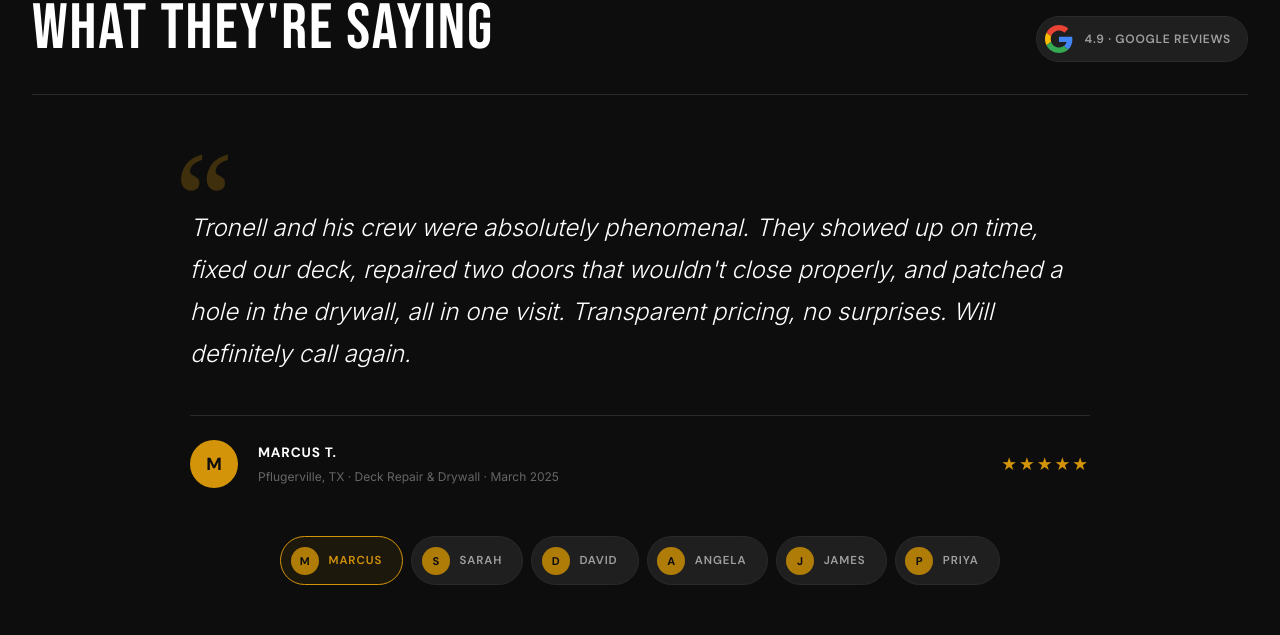
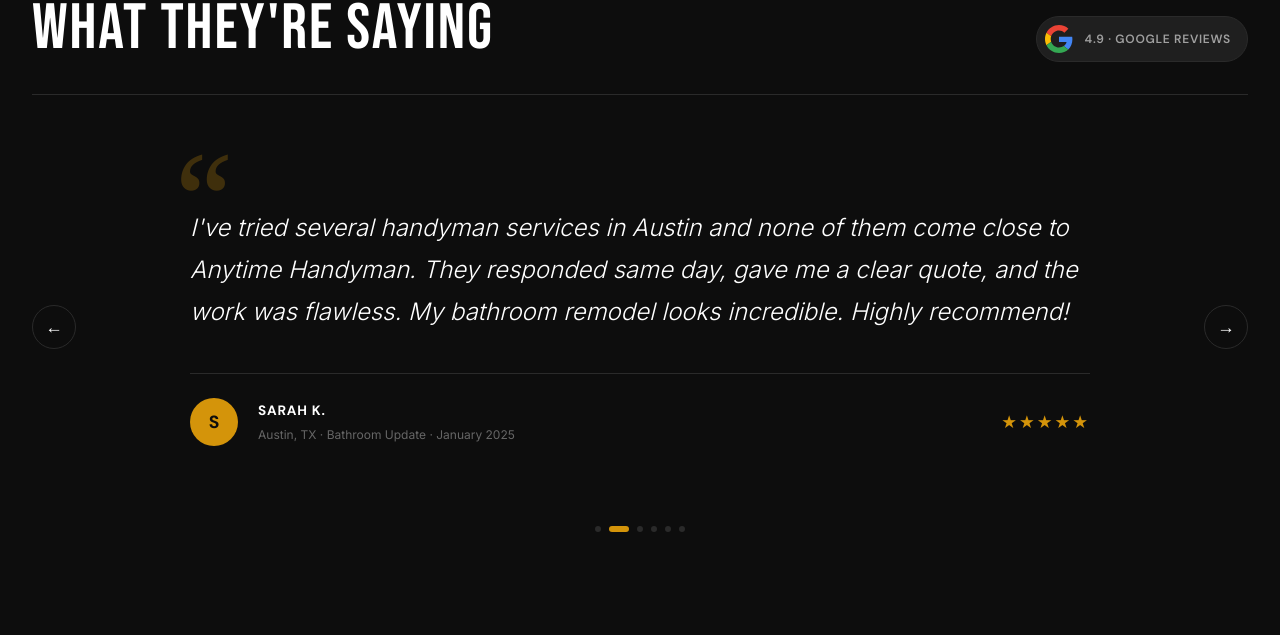
Before and after one commit to Training4Humans/anytime-handyman, a Next.js app: page / in a window 1280 px wide. Shown: the part 2129-2764 px from the top of the page. Built offline with nearby package versions, Linux system fonts and the light colour scheme; grey boxes are pictures that could not be loaded.

Commit message:
Testimonials: auto-advancing slideshow with left/right arrows, fade transition, dot indicators

```diff
--- a/components/Testimonials.module.css
+++ b/components/Testimonials.module.css
@@ -117,62 +117,77 @@
   letter-spacing: 2px;
 }
 
-/* Selector tabs */
-.tabs {
+/* Slideshow wrapper */
+.slideshowWrap {
   display: flex;
-  gap: 0.5rem;
-  justify-content: center;
-  flex-wrap: wrap;
+  align-items: center;
+  gap: 1.5rem;
+  margin-bottom: 2rem;
 }
 
-.tab {
+.arrow {
+  flex-shrink: 0;
+  width: 44px;
+  height: 44px;
   display: flex;
   align-items: center;
-  gap: 0.6rem;
-  padding: 0.6rem 1.25rem 0.6rem 0.6rem;
-  background: var(--black-card);
+  justify-content: center;
+  background: transparent;
   border: 1px solid var(--black-border);
-  border-radius: var(--radius-full);
+  border-radius: 50%;
+  color: var(--white);
+  font-size: 1.1rem;
   cursor: pointer;
   transition: all var(--transition-base);
 }
 
-.tab:hover {
+.arrow:hover {
   border-color: var(--gold);
+  color: var(--gold);
 }
 
-.tabActive {
-  border-color: var(--gold);
-  background: rgba(212,148,10,0.08);
+/* Fade transition */
+.quoteBlock {
+  flex: 1;
+  max-width: 900px;
+  position: relative;
+  padding-top: 2rem;
+  transition: opacity 0.3s ease;
 }
 
-.tabAvatar {
-  width: 28px;
-  height: 28px;
-  background: var(--gold-dark);
-  color: var(--black);
-  border-radius: 50%;
-  display: flex;
-  align-items: center;
-  justify-content: center;
-  font-family: var(--font-ui);
-  font-size: 0.7rem;
-  font-weight: 700;
+.fading {
+  opacity: 0;
 }
 
-.tabName {
-  font-family: var(--font-ui);
-  font-size: 0.72rem;
-  font-weight: 600;
-  letter-spacing: 0.08em;
-  text-transform: uppercase;
-  color: var(--gray-400);
+/* Dot indicators */
+.dots {
+  display: flex;
+  gap: 0.5rem;
+  justify-content: center;
+  margin-top: 0.5rem;
 }
 
-.tabActive .tabName { color: var(--gold); }
+.dot {
+  width: 6px;
+  height: 6px;
+  border-radius: 50%;
+  background: var(--black-border);
+  border: none;
+  cursor: pointer;
+  transition: all var(--transition-base);
+  padding: 0;
+}
+
+.dotActive {
+  background: var(--gold);
+  width: 20px;
+  border-radius: 3px;
+}
 
 @media (max-width: 768px) {
   .header { flex-direction: column; align-items: flex-start; }
   .stars { margin-left: 0; }
   .quoteFooter { flex-wrap: wrap; }
+  .arrow { width: 36px; height: 36px; font-size: 0.9rem; }
+  .slideshowWrap { gap: 0.75rem; }
 }
--- a/components/Testimonials.tsx
+++ b/components/Testimonials.tsx
@@ -1,11 +1,38 @@
 "use client";
-import { useState } from "react";
+import { useState, useEffect, useCallback } from "react";
 import AnimatedSection from "./AnimatedSection";
 import { testimonials } from "@/config/testimonials";
 import styles from "./Testimonials.module.css";
 
+const INTERVAL = 5000; // ms between auto-advances
+
 export default function Testimonials() {
   const [active, setActive] = useState(0);
+  const [fading, setFading] = useState(false);
+  const total = testimonials.length;
+
+  const goTo = useCallback((index: number) => {
+    setFading(true);
+    setTimeout(() => {
+      setActive(index);
+      setFading(false);
+    }, 300);
+  }, []);
+
+  const prev = useCallback(() => {
+    goTo((active - 1 + total) % total);
+  }, [active, total, goTo]);
+
+  const next = useCallback(() => {
+    goTo((active + 1) % total);
+  }, [active, total, goTo]);
+
+  // Auto-advance
+  useEffect(() => {
+    const timer = setInterval(next, INTERVAL);
+    return () => clearInterval(timer);
+  }, [next]);
+
   const t = testimonials[active];
 
   return (
@@ -34,8 +61,18 @@ export default function Testimonials() {
           </div>
         </AnimatedSection>
 
-        {/* Big editorial quote */}
-        <AnimatedSection animation="fade-up" className={styles.quoteBlock}>
+        {/* Slideshow quote */}
+        <div className={styles.slideshowWrap}>
+          <button
+            className={styles.arrow}
+            onClick={prev}
+            aria-label="Previous review"
+            id="testimonial-prev"
+          >
+            ←
+          </button>
+
+          <div className={`${styles.quoteBlock} ${fading ? styles.fading : ""}`}>
             <div className={styles.openQuote}>&ldquo;</div>
             <p className={styles.quoteText}>{t.text}</p>
             <div className={styles.quoteFooter}>
@@ -48,21 +85,29 @@ export default function Testimonials() {
                 {"★".repeat(t.rating)}
               </div>
             </div>
-        </AnimatedSection>
+          </div>
 
-        {/* Selector tabs, minimal */}
-        <AnimatedSection animation="fade-up" className={styles.tabs}>
-          {testimonials.map((r, i) => (
           <button
-              key={r.id}
-              className={`${styles.tab} ${i === active ? styles.tabActive : ""}`}
-              onClick={() => setActive(i)}
+            className={styles.arrow}
+            onClick={next}
+            aria-label="Next review"
+            id="testimonial-next"
           >
-              <span className={styles.tabAvatar}>{r.avatar}</span>
-              <span className={styles.tabName}>{r.name.split(" ")[0]}</span>
+            →
           </button>
+        </div>
+
+        {/* Dot indicators */}
+        <div className={styles.dots}>
+          {testimonials.map((_, i) => (
+            <button
+              key={i}
+              className={`${styles.dot} ${i === active ? styles.dotActive : ""}`}
+              onClick={() => goTo(i)}
+              aria-label={`Go to review ${i + 1}`}
+            />
           ))}
-        </AnimatedSection>
+        </div>
 
       </div>
     </section>
```
Lines whose indentation alone changed are shown as unchanged.
